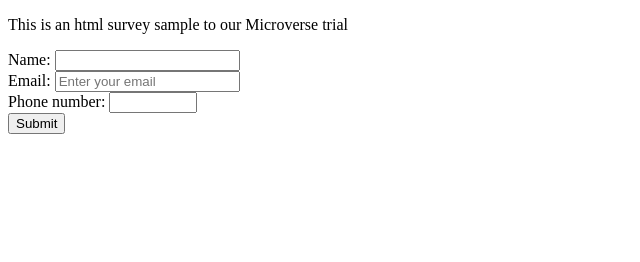
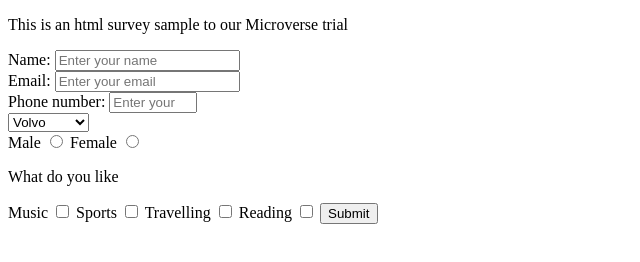
Before and after one commit to SundayEsther7/collaborative01, a plain HTML site: page survery.html in a window 1280 px wide. Shown: the whole page, without its empty margins (0-640 px from the left). Drawn offline with Linux system fonts and the light colour scheme.

Commit message:
13 and 14

```diff
--- a/survery.html
+++ b/survery.html
@@ -7,14 +7,36 @@
 <body>
   <form id="survey-form">
     <label id="name-label" for="name">Name:</label>
-    <input type="text" id="name">
+    <input type="text" id="name"  placeholder="Enter your name"/>
     <br/>
     <label id="email-label" for="email">Email:</label>
     <input type="email" id="email" placeholder="Enter your email"/>
     <br/>
     <label id="number-label" for="number">Phone number:</label>
-    <input type="number" pattern="[0-9]" id="number" min="100000" max="999999"/>
+    <input type="number" pattern="[0-9]" id="number" min="100000" max="999999"  placeholder="Enter your number"/>
     <br/>
+<select name="cars" id="cars">
+  <option value="volvo">Volvo</option>
+  <option value="saab">Saab</option>
+  <option value="mercedes">Mercedes</option>
+  <option value="audi">Audi</option>
+</select>
+    <br/>
+
+<label for="gender1">Male</label>
+<input type="radio" id="gender1" name=" gender" velue="male"/>
+<label for="gender2">Female</label>
+<input type="radio" id="gender2" name=" gender" velue="female"/>
+<br/>
+<p>What do you like</p>
+<label for="music" > Music</label>
+<input type="checkbox" name="nameOfChoice" value="1">
+<label for="sports" > Sports</label>
+<input type="checkbox" name="Sports" value="2">
+<label for="Travelling" > Travelling</label>
+<input type="checkbox" name="Travelling" value="3">
+<label for="Reading" >Reading </label>
+<input type="checkbox" name="Reading" value="4">
     <input type="submit">
     </form>
   </body>
```
